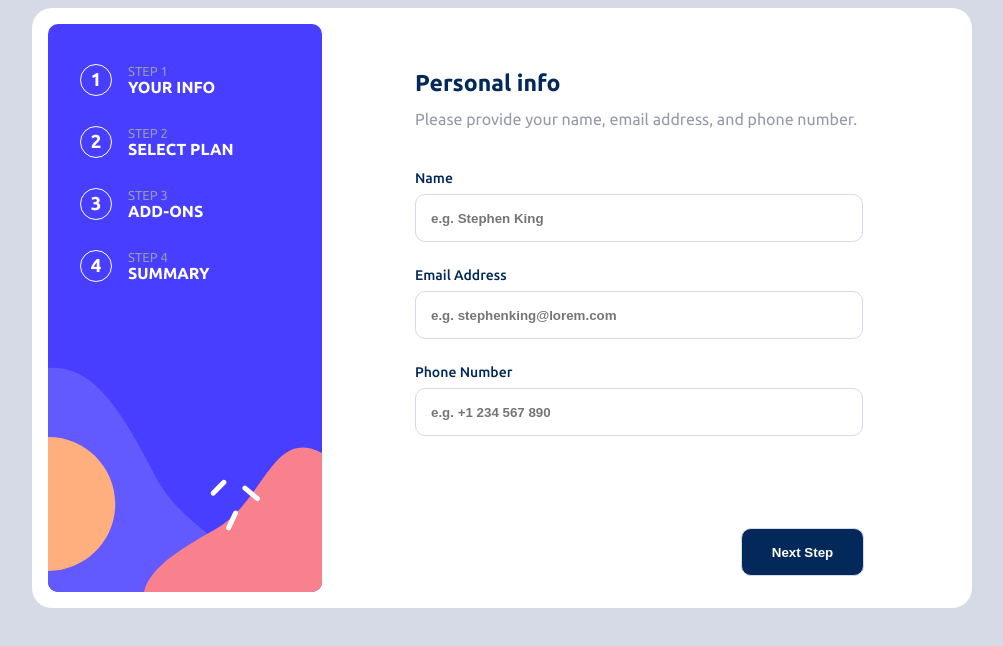
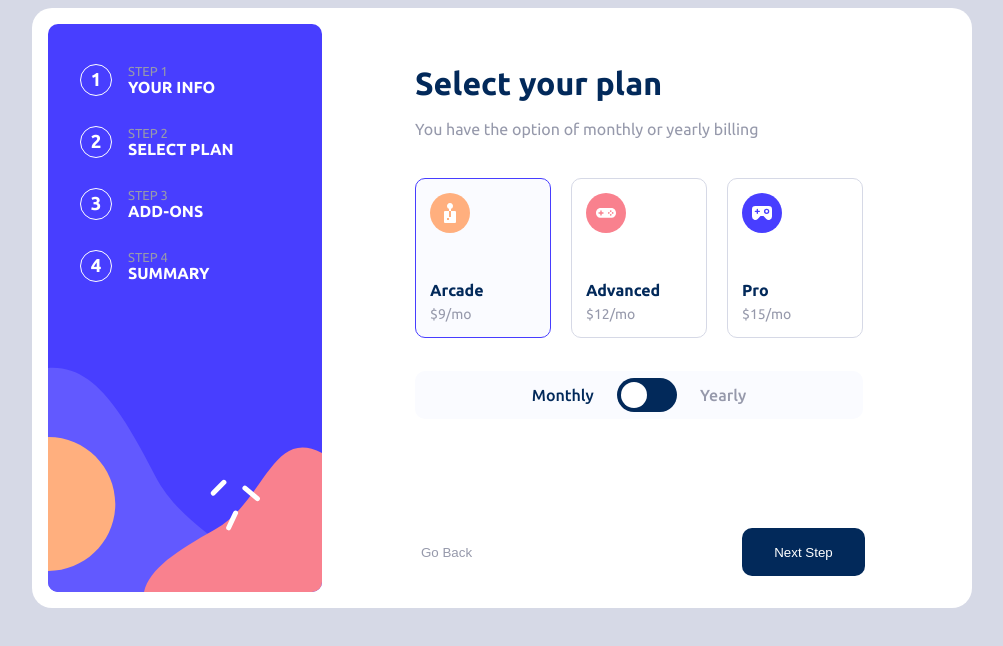
Before and after one commit to SebastianDiaz97/multi-step, an Angular app: page / in a window 1280 px wide. Shown: the top 646 px of the page, without its empty margins (138-1141 px from the left). Built offline with nearby package versions, Linux system fonts and the light colour scheme.

Commit message:
create plan component

```diff
--- a/src/app/app.component.css
+++ b/src/app/app.component.css
@@ -6,4 +6,5 @@
     border-radius: 20px;
     margin: 0 auto;
     display: flex;
+
 }
--- a/src/app/app.component.html
+++ b/src/app/app.component.html
@@ -1,4 +1,5 @@
 <div class="container">
     <app-menu></app-menu>
-    <app-info-personal class="containerStep"></app-info-personal>
+    <!-- <app-info-personal class="containerSteps"></app-info-personal> -->
+    <app-plan class="containerSteps"></app-plan>
 </div>
--- a/src/app/component/info-personal/info-personal.component.css
+++ b/src/app/component/info-personal/info-personal.component.css
@@ -20,12 +20,12 @@ input::placeholder{
 }
 
 
-
+/*
 div{
     padding: 1px;
     position: relative;
     height: calc(100% - 16px);
-}
+} */
 
 input[type=submit]{
     padding: 0;
--- a/src/app/component/info-personal/info-personal.component.html
+++ b/src/app/component/info-personal/info-personal.component.html
@@ -1,4 +1,4 @@
-<div>
+<div class="containerStep">
     <h1>Personal info</h1>
     <p>Please provide your name, email address, and phone number.</p>
     <form>
--- a/src/app/component/plan/plan.component.css
+++ b/src/app/component/plan/plan.component.css
@@ -0,0 +1,147 @@
+.switch {
+  position: relative;
+  display: inline-block;
+  width: 60px;
+  height: 34px;
+}
+
+.switch input {
+  opacity: 0;
+  width: 0;
+  height: 0;
+}
+
+.slider {
+  position: absolute;
+  cursor: pointer;
+  top: 0;
+  left: 0;
+  right: 0;
+  bottom: 0;
+  background-color: var(--Marine_blue);
+  -webkit-transition: 0.4s;
+  transition: 0.4s;
+}
+
+.slider:before {
+  position: absolute;
+  content: "";
+  height: 26px;
+  width: 26px;
+  left: 4px;
+  bottom: 4px;
+  background-color: white;
+  -webkit-transition: 0.4s;
+  transition: 0.4s;
+}
+
+input:checked + .slider {
+  background-color: var(--Marine_blue);
+}
+
+input:checked + .slider:before {
+  -webkit-transform: translateX(26px);
+  -ms-transform: translateX(26px);
+  transform: translateX(26px);
+}
+
+/* Rounded sliders */
+.slider.round {
+  border-radius: 34px;
+}
+
+.slider.round:before {
+  border-radius: 50%;
+}
+
+
+.buttons {
+  position: absolute;
+  bottom: 0;
+  display: flex;
+  justify-content: space-between;
+  width: 100%;
+}
+
+.nextStep {
+  cursor: pointer;
+  background-color: var(--Marine_blue);
+  color: var(--White);
+  width: 123px;
+}
+
+.goBack {
+  background-color: var(--White);
+  color: var(--Cool_gray);
+}
+
+button {
+  border: 0px;
+  cursor: pointer;
+  border-radius: 10px;
+  height: 48px;
+
+}
+
+.monthYear{
+    width: 100%;
+    height: 48px;
+    display: flex;
+    justify-content: center;
+    align-items: center;
+    gap: 23px;
+    font-weight: 500;
+    background-color: var(--Alabaster);
+    border-radius: 10px;
+}
+
+.monthYear .month{
+    color: var(--Marine_blue);
+}
+.monthYear .year{
+    color: var(--Cool_gray);
+}
+
+h1{
+    color: var(--Marine_blue);
+    margin-bottom: 18px;
+    margin-top: 40px;
+}
+
+.containerStep > p{
+    color: var(--Cool_gray);
+    margin-bottom: 40px;
+}
+
+.plans{
+    display: flex;
+    gap: 20px;
+    margin-bottom: 33px;
+}
+
+.plan{
+    width: 138px;
+    height: 160px;
+    border: 1px solid var(--Light_gray);
+    border-radius: 10px;
+    padding: 14px;
+}
+
+.plan h3{
+    font-size: 16px;
+    margin-top: 45px;
+    margin-bottom: 7px;
+    color: var(--Marine_blue);
+}
+
+.plan p{
+    margin: 0;
+    color: var(--Cool_gray);
+    font-size: 14px;
+
+}
+
+.select{
+    background-color: var(--Alabaster);
+    border-color: var(--Purplish_blue);
+}
--- a/src/app/component/plan/plan.component.html
+++ b/src/app/component/plan/plan.component.html
@@ -1 +1,36 @@
-<p>plan works!</p>
+<div class="containerStep">
+  <h1>Select your plan</h1>
+  <p>You have the option of monthly or yearly billing</p>
+
+  <section class="plans">
+    <div class="plan select">
+      <img src="../../../assets/images/icon-arcade.svg" alt="Icon Arcade" />
+      <h3>Arcade</h3>
+      <p class="price">$9/mo</p>
+    </div>
+    <div class="plan">
+      <img src="../../../assets/images/icon-advanced.svg" alt="Icon Advanced" />
+      <h3>Advanced</h3>
+      <p class="price">$12/mo</p>
+    </div>
+    <div class="plan">
+      <img src="../../../assets/images/icon-pro.svg" alt="Icon Pro" />
+      <h3>Pro</h3>
+      <p class="price">$15/mo</p>
+    </div>
+  </section>
+
+  <section class="monthYear">
+    <p class="month">Monthly</p>
+    <label class="switch">
+      <input type="checkbox" />
+      <span class="slider round"></span>
+    </label>
+    <p class="year">Yearly</p>
+  </section>
+
+  <section class="buttons">
+    <button class="goBack">Go Back</button> <br />
+    <button class="nextStep">Next Step</button>
+  </section>
+</div>
--- a/src/styles.css
+++ b/src/styles.css
@@ -31,7 +31,14 @@ html {
   box-sizing: border-box;
 }
 
-.containerStep{
+.containerSteps{
   width: min(100%, 450px);
   margin: 0 auto;
+
 }
+
+.containerStep{
+  padding: 1px;
+  position: relative;
+  height: calc(100% - 16px);
+}
```
